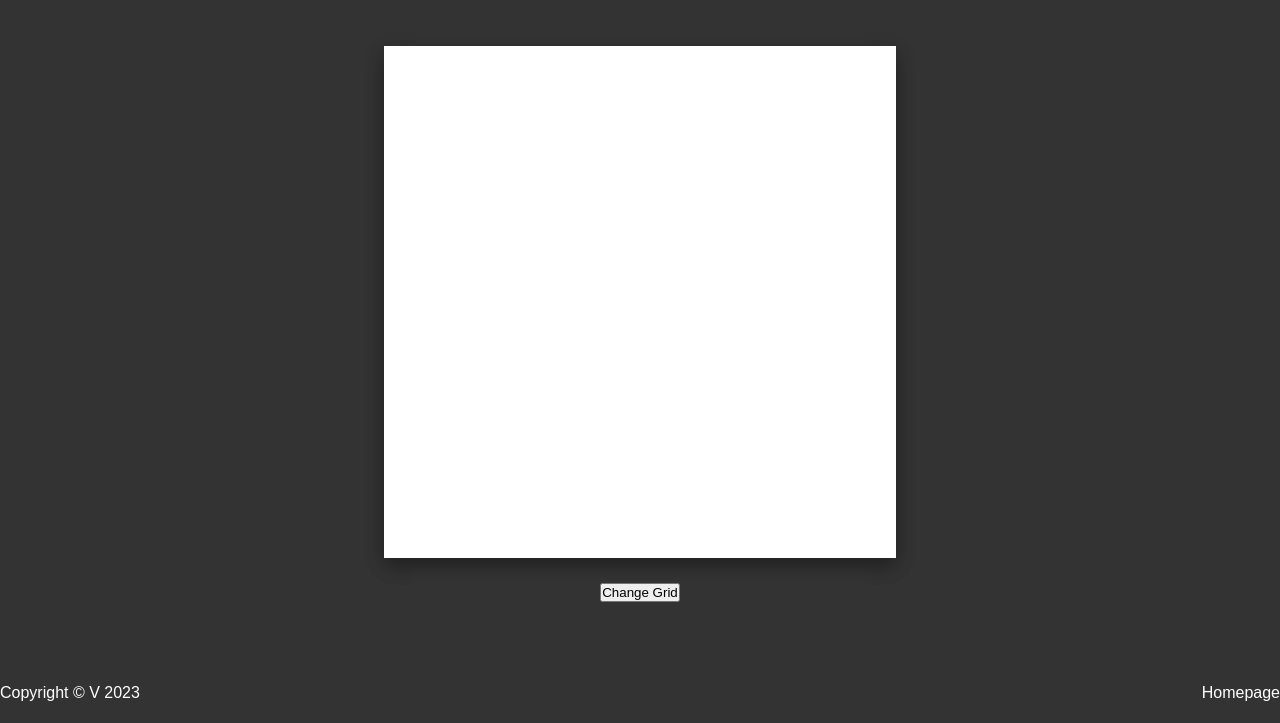
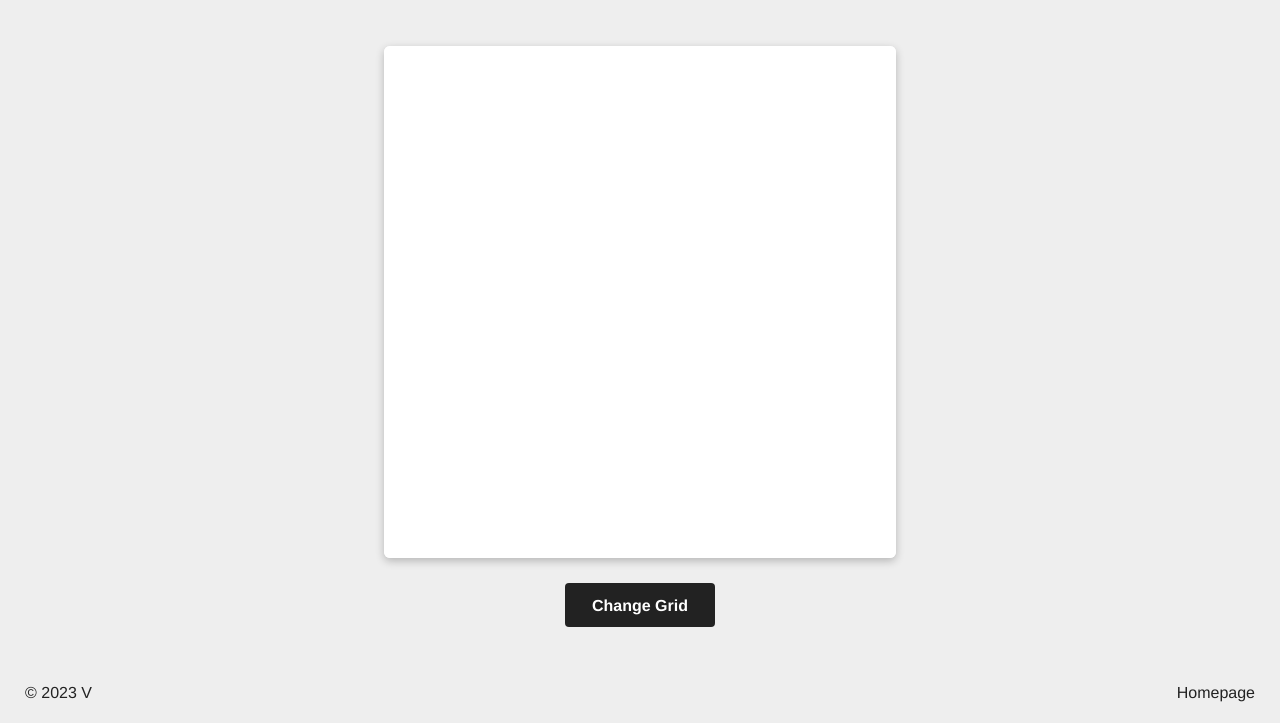
Before and after one commit to vhsher/odin-etch-a-sketch, a plain HTML site: page index.html in a window 1280 px wide. Shown: the part 77-800 px from the top of the page. Drawn offline with Linux system fonts and the light colour scheme; a web font is replaced by a local one.

Commit message:
Change UI Design

```diff
--- a/index.html
+++ b/index.html
@@ -18,7 +18,7 @@
     <button id="change-grid">Change Grid</button>
   </div>
   <footer>
-    <div>Copyright © V 2023</div>
+    <div>© 2023 V</div>
     <div><a href="https://vhsher.github.io">Homepage</a></div>
   </footer>
 </body>
--- a/script.js
+++ b/script.js
@@ -21,8 +21,10 @@ pixelsHTML.forEach(pixel => {
 });
 changeGridHTML.addEventListener('click', changeGrid);
 
+let currentGridSize = 16;
+
 function changeGrid() {
-  let amount = prompt("Select Grid Size: (Min: 1, Max: 100)", 16);
+  let amount = prompt("Select Grid Size: (Min: 1, Max: 100)", currentGridSize);
   if (amount == null) {
     amount = 16;
   } else {
@@ -32,6 +34,7 @@ function changeGrid() {
   } else {
     amount = 16;
   }
+  currentGridSize = amount;
 
   let grid = amount ** 2;
   let size = 512 / amount;
--- a/style.css
+++ b/style.css
@@ -1,7 +1,7 @@
 @import url('https://fonts.cdnfonts.com/css/arkhip');
 
 * {
-  font-family: 'Arkhip', sans-serif, 'Segoe UI', Tahoma, Geneva, Verdana, sans-serif;
+  font-family: "Farfetch Basis", "Helvetica Neue", Arial, sans-serif;
   box-sizing: border-box;
   margin: 0;
   padding: 0;
@@ -12,8 +12,8 @@ body {
   height: 100vh;
   width: 100vw;
   flex-flow: column;
-  background-color: #333333;
-  color: #FFFFFF;
+  background-color: #eee;
+  color: #222;
   align-items: center;
 }
 
@@ -27,20 +27,58 @@ body {
 
 .sketchpad {
   display: flex;
+  overflow: hidden;
+  border-radius: 6px;
   flex-flow: wrap;
   margin: 25px;
   width: 512px;
   height: 512px;
-  background-color: #FFFFFF;
-  box-shadow: 0 10px 16px 0 rgba(0,0,0,0.2),0 6px 20px 0 rgba(0,0,0,0.19);
+  background-color: #fff;
+  box-shadow: rgba(0, 0, 0, 0.24) 0px 3px 8px;
 }
 
 .pixel {
-  background-color: #FFFFFF;
+  background-color: #fff;
 }
 
 .black {
-  background-color: #333333;
+  background-color: #222;
+}
+
+h1 {
+  font-weight: 700;
+  margin-top: 25px;
+}
+
+button {
+  background-color: #222;
+  border-radius: 4px;
+  border-style: none;
+  box-sizing: border-box;
+  color: #fff;
+  cursor: pointer;
+  display: inline-block;
+  font-size: 16px;
+  font-weight: 700;
+  line-height: 1.5;
+  margin: 0;
+  max-width: 150px;
+  min-height: 44px;
+  min-width: 10px;
+  outline: none;
+  overflow: hidden;
+  padding: 9px 20px 8px;
+  position: relative;
+  text-align: center;
+  text-transform: none;
+  user-select: none;
+  -webkit-user-select: none;
+  touch-action: manipulation;
+  width: 100%;
+}
+
+button:hover {
+  opacity: .75;
 }
 
 footer {
@@ -51,7 +89,12 @@ footer {
   align-items: center;
 }
 
+footer > div {
+  font-size: 16px;
+  margin: 0 25px;
+}
+
 a {
   text-decoration: none;
-  color: #FFFFFF;
+  color: inherit;
 }
```
